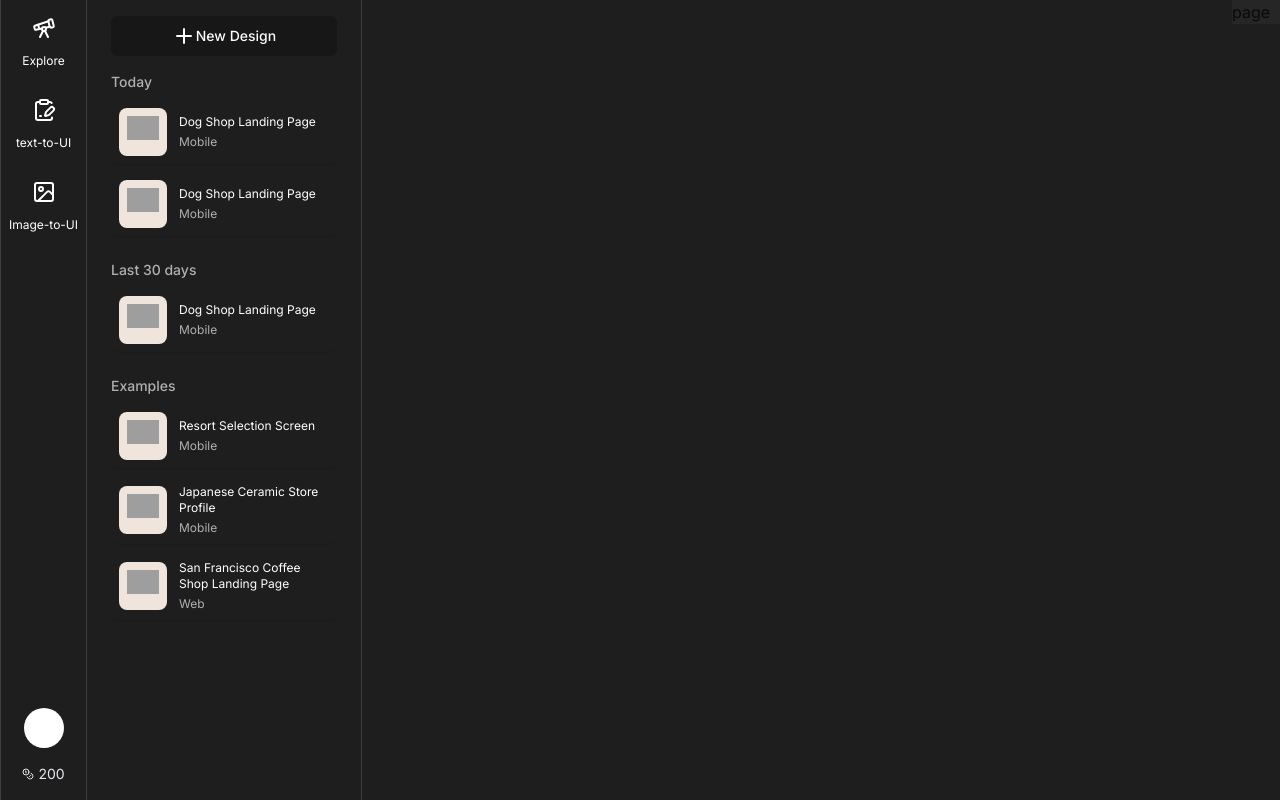
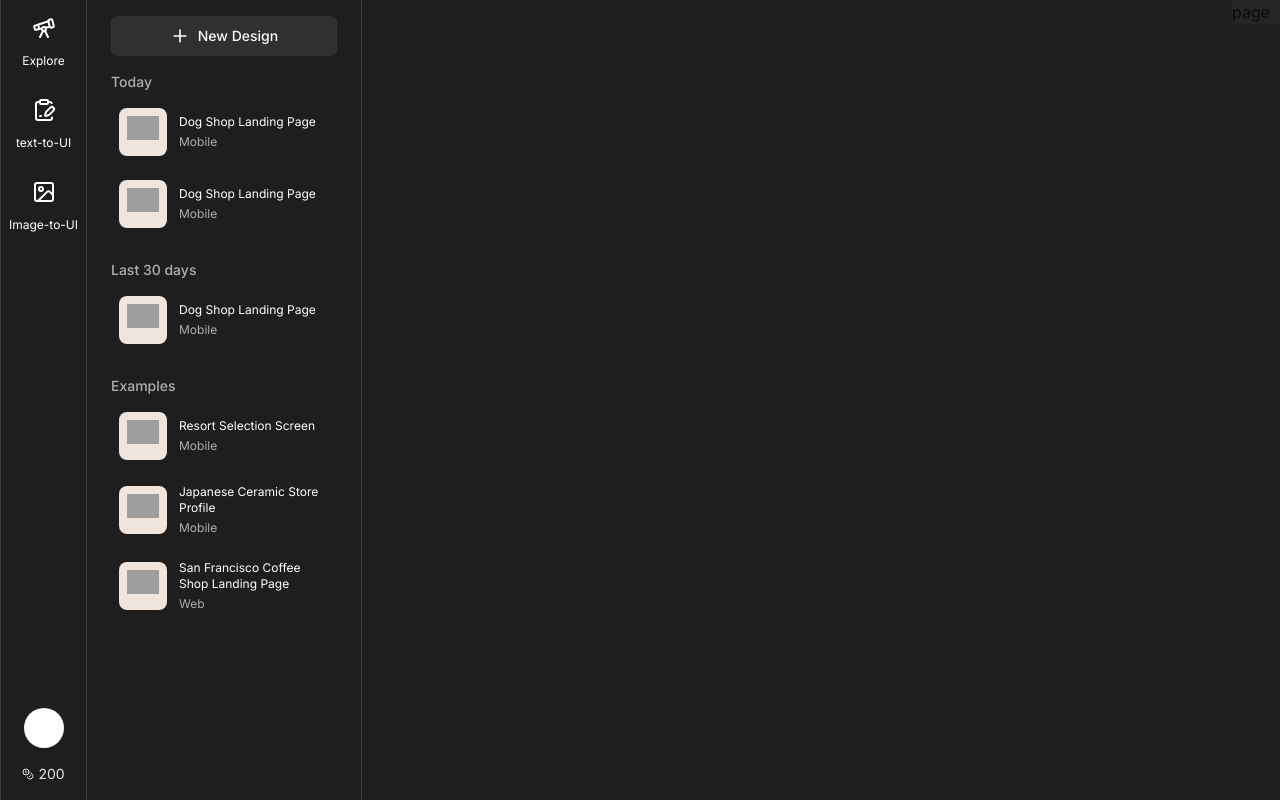
Before and after one commit to adarsh-technocrat/Craft-AI, a Next.js app: page /create in a window 1280 px wide. Built offline with nearby package versions, Linux system fonts and the light colour scheme; grey boxes are pictures that could not be loaded.

Commit message:
chore: added minor c hnages

```diff
--- a/app/(main)/layout.tsx
+++ b/app/(main)/layout.tsx
@@ -40,7 +40,7 @@ export default function MainLayout({
               </nav>
             </aside>
             {pathName === "/create" && <CreateSideNavbar />}
-            {pathName === "/image-to-ui" && <ImageToUISideNavbar />}
+            {/* {pathName === "/image-to-ui" && <ImageToUISideNavbar />} */}
           </>
 
           <div className="flex flex-col">
--- a/components/Image-to-ui-side-navbar.tsx
+++ b/components/Image-to-ui-side-navbar.tsx
@@ -2,7 +2,7 @@ import React from "react";
 
 function ImageToUISideNavbar() {
   return (
-    <aside className="inset-y fixed  left-0 z-20 flex h-full flex-col border-x border-[#404040] px-2 py-2 gap-4 "></aside>
+    <aside className="inset-y fixed left-[86px]  z-20 flex h-full flex-col ite border-x border-[#404040] px-6 py-4 gap-4 "></aside>
   );
 }
 
--- a/components/create-side-side-navbar.tsx
+++ b/components/create-side-side-navbar.tsx
@@ -6,8 +6,8 @@ import ListTileView from "./list-title-view";
 function CreateSideNavbar() {
   return (
     <aside className="inset-y fixed left-[86px]  z-20 flex h-full flex-col ite border-x border-[#404040] px-6 py-4 gap-4 ">
-      <Button>
-        <Plus />
+      <Button className="flex flex-row justify-center items-center gap-2 bg-[#303030]">
+        <Plus size={20} />
         New Design
       </Button>
       <ListTileView
```
